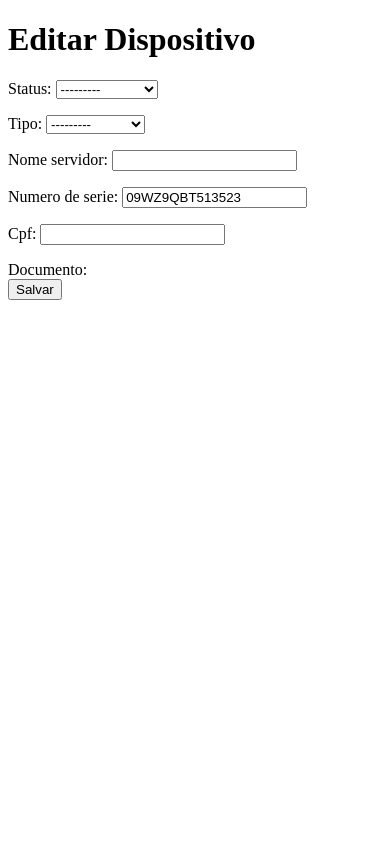
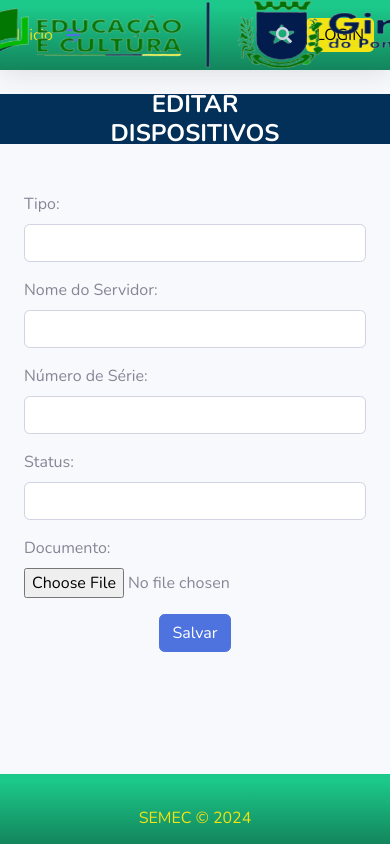
Before and after one commit to aroldorodrigues/SEMEC, a Django app: page /dispositivos/dispositivos/editar_dispositivo/1/ in a window 390 px wide. Run offline with Django 5.2, Linux system fonts and the light colour scheme; data comes from the database, SQL or seed files in the repository; both versions use the stored data as it was after the commit; some libraries are stand-ins or nearby versions.

Commit message:
descrição para o commit

```diff
--- a/dispositivos_app/forms.py
+++ b/dispositivos_app/forms.py
@@ -6,7 +6,7 @@ class DispositivoForm(forms.ModelForm):
 
     class Meta:
         model = Dispositivo
-        fields = ['status', 'tipo', 'nome_servidor', 'numero_de_serie', 'cpf']
+        fields = ['Status', 'tipo', 'nome_servidor', 'CPF']
 
 class DocumentoForm(forms.ModelForm):
     class Meta:
--- a/dispositivos_app/models.py
+++ b/dispositivos_app/models.py
@@ -15,11 +15,11 @@ STATUS_CHOICES = [
 ]
 
 class Dispositivo(models.Model):
-    status = models.CharField(max_length=255, choices=STATUS_CHOICES, blank=True)
+    Status = models.CharField(max_length=255, choices=STATUS_CHOICES, blank=True)
     tipo = models.CharField(max_length=255, choices=TIPO_CHOICES, blank=True)
     nome_servidor = models.CharField(max_length=100, blank=True)
     numero_de_serie = models.CharField(max_length=50, blank=True)
-    cpf = models.CharField(max_length=50, blank=True)
+    CPF = models.CharField(max_length=50, blank=True)
 
     def __str__(self):
         return self.numero_de_serie
--- a/templates/editar_dispositivos.html
+++ b/templates/editar_dispositivos.html
@@ -1,22 +1,57 @@
-<!DOCTYPE html>
-<html lang="en">
+{% extends 'blank.html' %}
+{% block central %}
+<div style="margin: 0 auto;"> <!-- Adiciona margens laterais e define a largura máxima -->
+    <div style="position: relative;">
+        <h1 style="text-align: center; font-weight: bold; color: white; position: absolute; top: 50%; left: 50%; transform: translate(-50%, -50%); z-index: 1; font-size: 24px;">EDITAR DISPOSITIVOS</h1>
+        <div style="background-color: #023059; height: 50px;"></div>
+    </div>
 
-<head>
-    <meta charset="UTF-8">
-    <title>Editar Dispositivo</title>
-</head>
+    <div class="container-fluid">
+        <div class="row justify-content-center mt-5">
+            <div class="col-md-6">
+                <form method="post" enctype="multipart/form-data" id="editForm">
+                    {% csrf_token %}
+                    <div class="form-group">
+                        <label for="id_tipo">Tipo:</label>
+                        <input type="text" name="tipo" id="id_tipo" class="form-control">
+                    </div>
+                    <div class="form-group">
+                        <label for="id_nome_servidor">Nome do Servidor:</label>
+                        <input type="text" name="nome_servidor" id="id_nome_servidor" class="form-control">
+                    </div>
+                    <div class="form-group">
+                        <label for="id_numero_de_serie">Número de Série:</label>
+                        <input type="text" name="numero_de_serie" id="id_numero_de_serie" class="form-control">
+                    </div>
+                    <div class="form-group">
+                        <label for="id_status">Status:</label>
+                        <input type="text" name="status" id="id_status" class="form-control">
+                    </div>
+                    <div class="form-group">
+                        <label for="id_documento">Documento:</label>
+                        <input type="file" name="documento" id="id_documento" class="form-control-file">
+                    </div>
+                    <div class="form-group text-center">
+                        <button type="submit" class="btn btn-primary" id="submitButton">Salvar</button>
+                    </div>
+                </form>
+                <div id="successMessage" style="display: none; text-align: center; color: green;">Alterações feitas com sucesso!</div>
+            </div>
+        </div>
+    </div>
+</div>
 
-<body>
-    <h1>Editar Dispositivo</h1>
-    <form method="post" enctype="multipart/form-data">
-        {% csrf_token %}
-        {{ form.as_p }}
-        <div>
-            <label for="id_documento">Documento:</label>
-            {{ form.documento }}
-        </div>
-        <button type="submit">Salvar</button>
-    </form>
-</body>
+<script>
+    document.getElementById("editForm").addEventListener("submit", function(event) {
+        event.preventDefault(); // Impede o envio do formulário padrão
 
-</html>
+        // Mostra a mensagem de sucesso por 3 segundos
+        document.getElementById("successMessage").style.display = "block";
+        setTimeout(function() {
+            document.getElementById("successMessage").style.display = "none";
+            document.getElementById("editForm").submit(); // Envie o formulário após exibir a mensagem
+        }, 3000); // 3 segundos
+    });
+</script>
+
+{% endblock %}
```
Also changed, not shown: templates/adicionar_documento.html (+50 -7 lines), templates/visualizar_dispositivos.html (+26 -19 lines), db.sqlite3.
